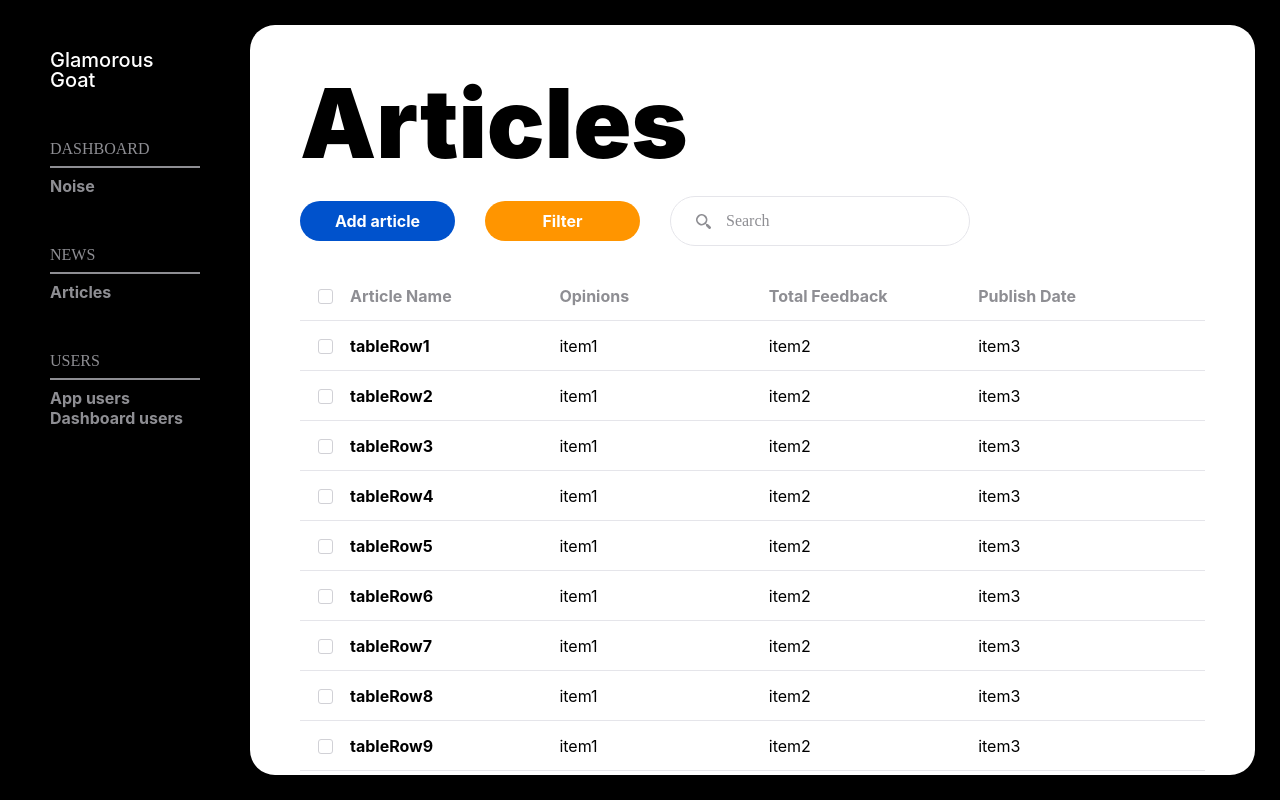
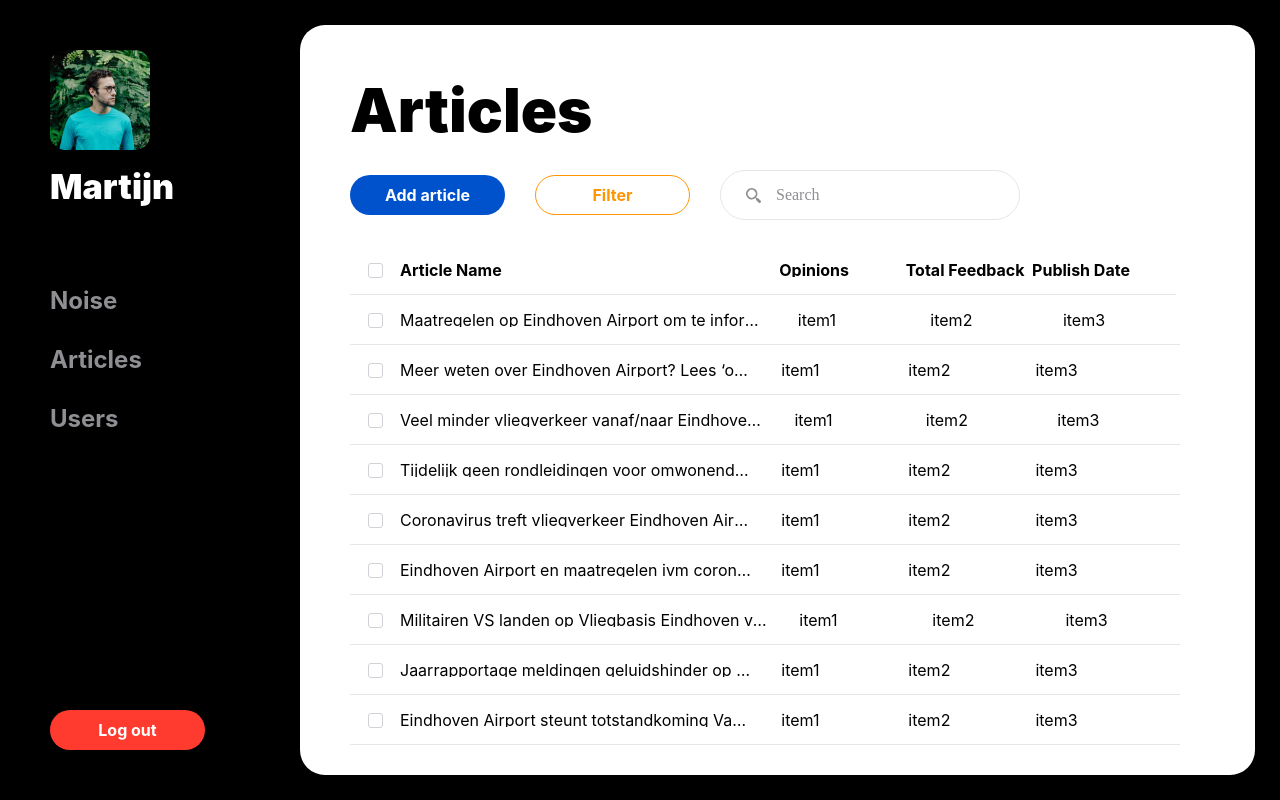
Before and after one commit to KevinvHelden/graduation_internship, a React (Create React App) app: page / in a window 1280 px wide. Built offline with nearby package versions, Linux system fonts and the light colour scheme.

Commit message:
applied design changes

```diff
--- a/src/App.module.css
+++ b/src/App.module.css
@@ -1,3 +1,8 @@
+:root {
+  --navigation-width: 300px;
+  --main-margin: 25px;
+}
+
 .App {
   display: flex;
 }
@@ -6,7 +11,7 @@
   background-color: white;
   margin: auto 0;
   height: calc(100vh - 50px);
-    width: calc(100vw - 275px);
+  width: calc(100vw - calc(var(--navigation-width) + var(--main-margin)));
   border-radius: 25px;
   padding: 50px 50px 0 50px;
   overflow: scroll;
--- a/src/components/collections/Table/Fixtures/data.js
+++ b/src/components/collections/Table/Fixtures/data.js
@@ -2,82 +2,82 @@ const data = {
   tableHeaderItems: ["Article Name", "Opinions", "Total Feedback", "Publish Date"],
   tableRows: [
     {
-      title: "tableRow1",
+      title: "Maatregelen op Eindhoven Airport om te informeren over afstand houden",
       tablerowItems: ["item1", "item2", "item3"],
       id: 0,
     },
     {
-      title: "tableRow2",
+      title: "Meer weten over Eindhoven Airport? Lees ‘onze pagina’",
       tablerowItems: ["item1", "item2", "item3"],
       id: 1,
     },
     {
-      title: "tableRow3",
+      title: "Veel minder vliegverkeer vanaf/naar Eindhoven Airport door coronavirus",
       tablerowItems: ["item1", "item2", "item3"],
       id: 2,
     },
     {
-      title: "tableRow4",
+      title: "Tijdelijk geen rondleidingen voor omwonenden",
       tablerowItems: ["item1", "item2", "item3"],
       id: 3,
     },
     {
-      title: "tableRow5",
+      title: "Coronavirus treft vliegverkeer Eindhoven Airport",
       tablerowItems: ["item1", "item2", "item3"],
       id: 4,
     },
     {
-      title: "tableRow6",
+      title: "Eindhoven Airport en maatregelen ivm coronavirus",
       tablerowItems: ["item1", "item2", "item3"],
       id: 5,
     },
     {
-      title: "tableRow7",
+      title: "Militairen VS landen op Vliegbasis Eindhoven voor grote militaire oefening",
       tablerowItems: ["item1", "item2", "item3"],
       id: 6,
     },
     {
-      title: "tableRow8",
+      title: "Jaarrapportage meldingen geluidshinder op site COVM",
       tablerowItems: ["item1", "item2", "item3"],
       id: 7,
     },
     {
-      title: "tableRow9",
+      title: "Eindhoven Airport steunt totstandkoming Van Gogh Nationaal Park",
       tablerowItems: ["item1", "item2", "item3"],
       id: 8,
     },
     {
-      title: "tableRow10",
+      title: "Pushberichten uitschakelen in BurenApp",
       tablerowItems: ["item1", "item2", "item3"],
       id: 9,
     },
     {
-      title: "tableRow11",
+      title: "Help mee de BurenApp te verbeteren",
       tablerowItems: ["item1", "item2", "item3"],
       id: 10,
     },
     {
-      title: "tableRow12",
+      title: "Mogelijk tijdelijk meer inzet F-16’s",
       tablerowItems: ["item1", "item2", "item3"],
       id: 11,
     },
     {
-      title: "tableRow13",
+      title: "Summa Luchtvaartdienstverlening podcast ‘Ready for take off’ zeer populair",
       tablerowItems: ["item1", "item2", "item3"],
       id: 12,
     },
     {
-      title: "tableRow14",
+      title: "89% correcte weergave van vliegverwachting",
       tablerowItems: ["item1", "item2", "item3"],
       id: 13,
     },
     {
-      title: "tableRow15",
+      title: "Meer weten over Eindhoven Airport? Lees ‘onze pagina’ in de weekbladen",
       tablerowItems: ["item1", "item2", "item3"],
       id: 14,
     },
     {
-      title: "tableRow16",
+      title: "Mist verstoort vliegverkeer; tool vliegbewegingen in BurenApp hierdoor niet actueel",
       tablerowItems: ["item1", "item2", "item3"],
       id: 15,
     },
--- a/src/components/collections/Table/Table.module.css
+++ b/src/components/collections/Table/Table.module.css
@@ -2,9 +2,7 @@
 
 :root {
   --container-padding: 50px;
-  --height-container: calc(
-    calc(100vh - 50px) - var(--container-padding)
-  );
+  --height-container: calc(calc(100vh - 50px) - var(--container-padding));
   --height-actions: 50px;
 }
 
@@ -14,7 +12,8 @@
 }
 
 .root .tableHeader {
-  width: 100%;
+  width: calc(100% - 29px);
+  margin-right: 29px;
   height: auto;
   display: flex;
   height: 50px;
@@ -32,12 +31,12 @@
   padding-left: 0;
 }
 
-.root .tableHeaderItems p {
-  color: var(--grey1);
+.root .tableHeaderItems > :first-child {
+  width: 50%;
 }
 
-.root .tableHeaderItems .tableHeaderItemContainer {
-  width: 25%;
+.root .tableHeaderItems > * {
+  width: calc(50% / 3);
 }
 
 .root .tableContent {
@@ -50,3 +49,29 @@
   border-bottom: none;
   margin-bottom: 25px;
 }
+
+/* width */
+.root .tableContent::-webkit-scrollbar {
+  width: 4px;
+}
+
+/* Track */
+.root .tableContent::-webkit-scrollbar-track {
+  background: var(--grey5);
+  border-radius: 10px;
+}
+
+/* Handle */
+.root .tableContent::-webkit-scrollbar-thumb {
+  background: var(--primary);
+  border-radius: 10px;
+}
+
+/* Handle on hover */
+.root .tableContent::-webkit-scrollbar-thumb:hover {
+  background: var(--darkBlue);
+}
+
+.root .tableContent {
+  overflow-x: hidden;
+}
--- a/src/components/elements/Button/Button.module.css
+++ b/src/components/elements/Button/Button.module.css
@@ -47,14 +47,19 @@
 }
 
 .root.ghost {
-    background-color: var(--ghost);
-    border: 1px var(--black) solid;
+    background-color: var(--white);
+    border: 1px var(--secondary) solid;
 }
 
 .root.ghost p {
-    color: var(--default-typography-colour) !important;
+    color: var(--secondary) !important;
 }
 
 .root.ghost:hover {
-    border: 1px var(--primary) solid;
+    color: var(--secondaryHover) !important;
+    border: 1px var(--secondaryHover) solid;
 }
+
+.root.ghost:hover p {
+    color: var(--secondaryHover) !important;
+}
--- a/src/components/elements/Navigation/Navigation.js
+++ b/src/components/elements/Navigation/Navigation.js
@@ -3,6 +3,9 @@ import PropTypes from "prop-types";
 import styles from "./Navigation.module.css";
 import classnames from "classnames";
 import { Text } from "../../primitives";
+import { Button } from "../../elements";
+
+import mockupProfile from "../../../images/profilePicture.png";
 
 class Navigation extends PureComponent {
   constructor(props) {
@@ -22,60 +25,33 @@ class Navigation extends PureComponent {
   };
 
   //Dynamically maps all sections to the navigation
-  handleContent = (sectionsData) => {
-    //Maps all sections
-    const sections = sectionsData.map((section, id) =>
-      //One div per section in navigation
-      <div key={id} className={classnames(styles.navSection)}>
-        {/* Section title */}
-        <Text text={section.title} mono light />
-        <hr />
-        {/* Maps section pages below the title */}
-        {section.pages.map((page, id) =>
-          <Text
-            key={id}
-            text={page}
-            strong
-            light
-          />
-        )}
-      </div>
-    );
+  handleContent = (pagesData) => {
+    const pages = pagesData.map((page, id) => (
+      <Text key={id} text={page} variant={"h5"} strong light />
+    ));
     //Returns formatted pages in the navigation
-    return sections;
-  }
+    return pages;
+  };
 
   render() {
     const { handleContent } = this;
-    const brandInfo = {
-      brandName: "Glamorous Goat",
-      sections: [
-        {
-          title: "Dashboard",
-          pages: [
-            "Noise",
-          ]
-        },
-        {
-          title: "News",
-          pages: [
-            "Articles",
-          ]
-        },
-        {
-          title: "Users",
-          pages: [
-            "App users",
-            "Dashboard users",
-          ]
-        },
-      ]
+    const pageInfo = {
+      username: "Martijn",
+      pages: ["Noise", "Articles", "Users"],
     };
 
     return (
       <div className={classnames(styles.root)}>
-        <Text text={brandInfo.brandName} variant={"h6"} light />
-          {handleContent(brandInfo.sections)}
+        <div className={classnames(styles.user)}>
+          <div className={classnames(styles.profilePicture)}>
+            <img src={mockupProfile} alt={"profile"} />
+          </div>
+          <Text text={pageInfo.username} variant={"h4"} light />
+        </div>
+        <div className={classnames(styles.pageLinks)}>
+          {handleContent(pageInfo.pages)}
+        </div>
+        <Button text={"Log out"} variant={"destructive"} />
       </div>
     );
   }
--- a/src/components/elements/Navigation/Navigation.module.css
+++ b/src/components/elements/Navigation/Navigation.module.css
@@ -2,7 +2,7 @@
 
 .root {
     height: 100vh;
-    width: 250px;
+    width: 300px;
     display: flex;
     flex-wrap: wrap;
     flex-direction: column;
@@ -13,11 +13,27 @@
     color: var(--grey1);
 }
 
-.root hr {
-    width: 100%;
-    border: 1px var(--grey1) solid;
+.root .user {
+    margin-bottom: 75px;
+    width: auto;
+    height: auto;
+    max-width: 300px;
+    overflow: hidden;
 }
 
-.root .navSection {
-    margin-top: 50px;
+.root .user .profilePicture {
+    width: 100px;
+    height: 100px;
+    border-radius: 15px;
+    overflow: hidden;
+    margin-bottom: 15px;
 }
+
+.root .pageLinks h5  {
+    color: var(--grey1);
+    margin-bottom: 25px;
+}
+
+.root button {
+    margin-top: auto;
+}
--- a/src/components/elements/Tablerow/Tablerow.js
+++ b/src/components/elements/Tablerow/Tablerow.js
@@ -109,7 +109,7 @@ class Tablerow extends PureComponent {
         <Checkbox checkedProp={selected} clickFunc={selectFunction} />
         <div className={classnames(styles.tablerowItems)}>
           <div className={classnames(styles.tablerowItemContainer)}>
-            <Text text={data.title} strong />
+            <Text text={data.title} />
           </div>
           {handleTablerowItems(data.tablerowItems)}
         </div>
--- a/src/components/elements/Tablerow/Tablerow.module.css
+++ b/src/components/elements/Tablerow/Tablerow.module.css
@@ -2,7 +2,8 @@
 
 .root {
     background-color: var(--white);
-    width: 100%;
+    width: calc(100% - 25px);
+    margin-right: 25px;
     height: 50px;
     display: flex;
 }
@@ -24,8 +25,14 @@
     display: none;
 }
 
+.root .tablerowItems > :first-child {
+    width: 50%;
+}
+
 .root .tablerowItemContainer {
-    width: 25%;
+    width: calc(50% / 3);
+    white-space: nowrap;
+    padding-right: 30px;
 }
 
 .tablerowItems {
--- a/src/components/pages/tablepage/Tablepage.js
+++ b/src/components/pages/tablepage/Tablepage.js
@@ -16,7 +16,7 @@ class Tablepage extends PureComponent {
     return (
       <Fragment>
         <div className={classnames(styles.mainTitle)}>
-          <Text text={title} variant={"h1"} />
+          <Text text={title} variant={"h2"} />
         </div>
         <div className={classnames(styles.mainContent)}>
           <Tableview data={data} searchbar />
--- a/src/components/primitives/Text/Text.js
+++ b/src/components/primitives/Text/Text.js
@@ -18,6 +18,10 @@ class Text extends PureComponent {
      * The text variant
      */
     variant: PropTypes.oneOf(["h1", "h2", "h3", "h4", "h5", "h6", "p"]),
+    /**
+     * The text decoration
+     */
+    decoration: PropTypes.oneOf(["success", "warning", "error"]),
     /**
      * Wether the text is bold
      */
@@ -44,7 +48,7 @@ class Text extends PureComponent {
   };
 
   render() {
-    const { text, variant, strong, mono, align, light } = this.props;
+    const { text, variant, decoration, strong, mono, align, light } = this.props;
     let ComponentType = variant;
 
     return (
@@ -55,7 +59,10 @@ class Text extends PureComponent {
           { [styles.mono]: mono },
           { [styles.light]: light },
           { [styles.center]: align === "center" },
-          { [styles.right]: align === "right" }
+          { [styles.right]: align === "right" },
+          { [styles.success]: decoration === "success" },
+          { [styles.warning]: decoration === "warning" },
+          { [styles.error]: decoration === "error" },
         )}
       >
         {mono ? text.toUpperCase() : text}
--- a/src/components/primitives/Text/Text.module.css
+++ b/src/components/primitives/Text/Text.module.css
@@ -3,26 +3,41 @@
 .root {
   color: var(--default-typography-colour);
   text-align: left;
+  transition: var(--default-transition);
+  text-overflow: ellipsis;
+  overflow: hidden;
 }
 
-.strong {
+.root.strong {
   font-weight: bold;
 }
 
-.mono {
+.root.mono {
   font-family: var(--default-font-mono);
 }
 
-.light {
+.root.light {
   color: white;
 }
 
-.center {
+.root.center {
   text-align: center;
 }
 
-.right {
+.root.right {
   text-align: right;
+}
+
+.root.succes {
+  color: var(--green);
+}
+
+.root.warning {
+  color: var(--orange);
+}
+
+.root.error {
+  color: var(--red);
 }
 
 h1,
@@ -60,32 +75,32 @@ h6 {
 
 h1 {
   font-size: var(--default-font-size-h1);
-  line-height: var(--default-font-size-h1);
+  line-height: calc(var(--default-font-size-h1) + 10px);
 }
 
 h2 {
   font-size: var(--default-font-size-h2);
-  line-height: var(--default-font-size-h2);
+  line-height: calc(var(--default-font-size-h2) + 10px);
 }
 
 h3 {
   font-size: var(--default-font-size-h3);
-  line-height: var(--default-font-size-h3);
+  line-height: calc(var(--default-font-size-h3) + 10px);
 }
 
 h4 {
   font-size: var(--default-font-size-h4);
-  line-height: var(--default-font-size-h4);
+  line-height: calc(var(--default-font-size-h4) + 10px);
 }
 
 h5 {
   font-size: var(--default-font-size-h5);
-  line-height: var(--default-font-size-h5);
+  line-height: calc(var(--default-font-size-h5) + 10px);
 }
 
 h6 {
   font-size: var(--default-font-size-h6);
-  line-height: var(--default-font-size-h6);
+  line-height: calc(var(--default-font-size-h6) + 10px);
 }
 
 p {
--- a/src/components/templates/Tableview/Tableview.js
+++ b/src/components/templates/Tableview/Tableview.js
@@ -76,7 +76,7 @@ class Tableview extends PureComponent {
       <div className={classnames(styles.root)}>
         <div className={classnames(styles.actions)}>
           <Button text={"Add article"} />
-          <Button text={"Filter"} variant={"secondary"} />
+          <Button text={"Filter"} variant={"ghost"} />
           {searchbar && (
             <Searchbar searchItems={initialTablerows} typeFunc={updateRows} />
           )}
```
Also changed, not shown: src/images/profilePicture.png (added). Lines whose indentation alone changed are shown as unchanged.
